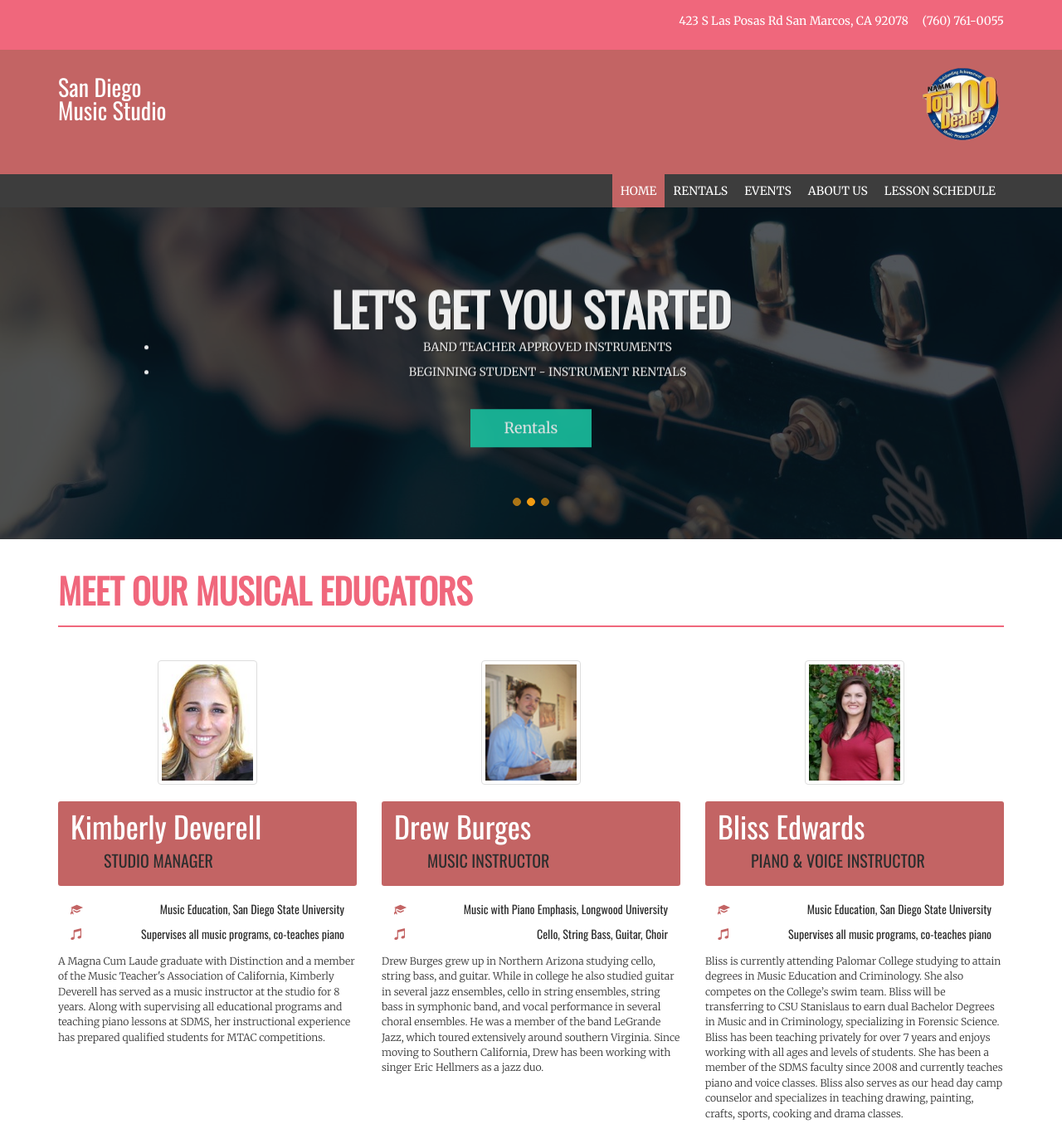
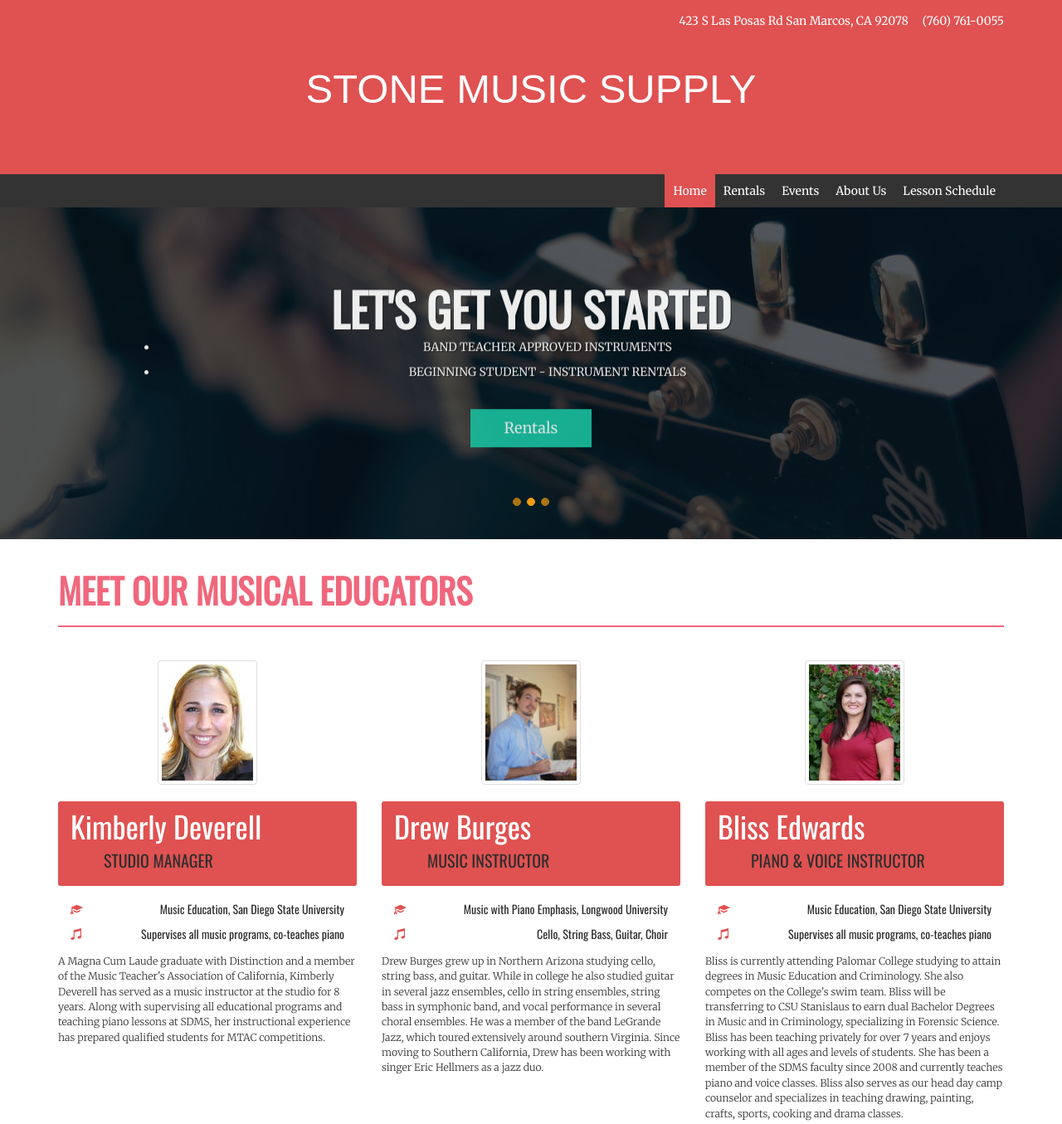
Before and after one commit to andieromero/SDMSDesign, a plain HTML site: page index.html in a window 1280 px wide. Shown: the top 1355 px of the page at 83% size. Drawn offline with nearby package versions, Linux system fonts and the light colour scheme; a web font is replaced by a local one.

Commit message:
testing fonts for header

```diff
--- a/css/main.css
+++ b/css/main.css
@@ -51,6 +51,7 @@ button.navbar-toggle {
 
 .topnav {
 	font-size: 1em;
+  margin-bottom:  0px;
 }
 
 @media screen and (max-width: 767px) {
@@ -83,7 +84,7 @@ img.top100 {
 	width: 900px;
 	border-radius: 0;
 	margin-top: 0px;
-	background-color: #3D3D3D;
+	background-color: #333333;
 	}
 
 	.mega-menu li {
@@ -129,7 +130,7 @@ img.top100 {
 		float: left;
 		font-size: 0.94rem;
 		padding: 3px 0px;
-		color: #C36464 ;
+		color: #E05151 ;
 		}
 
 		.mega-menu li.mega-menu-column {
@@ -379,11 +380,11 @@ img.edu {
 }
 
 .edu-blurb .glyphicon {
-  color: #C36464;
+  color: #E05151;
 }
 
 .edu-headline {
-  background-color: #C36464;
+  background-color: #E05151;
   color: #fff;
   padding: 10px 15px;
   margin-bottom: 20px;
@@ -749,7 +750,7 @@ ol.breadcrumb a {
 }
 
 ol.breadcrumb a:hover {
-  color: #C36464;
+  color: #E05151;
 }
 
 ol.terms-list {
--- a/css/style.css
+++ b/css/style.css
@@ -20,6 +20,7 @@
  ============================================================ */
 
 @import url(http://fonts.googleapis.com/css?family=Roboto);
+@import url(http://fonts.googleapis.com/css?family=Tinos|Hammersmith+One|Montserrat|Poiret+One|Montserrat+Subrayada);
  /* FREE GOOGLE FONT */
 
 body {
@@ -79,7 +80,7 @@ background-color:#F0677C;
    HEADER SECTION STYLES
  ============================================================ */
 header {
-    background-color: #F0677C;
+    background-color: #E05151;
     color: #fff;
     padding: 10px;
     text-align: right;
@@ -98,6 +99,35 @@ header {
 .navbar-brand {
     width: 250px;
     padding-top: 30px;
+}
+
+.title-2 {
+    color: #fff;
+    font-family:  'Montserrat Subrayada', sans-serif;
+    text-transform: uppercase;
+    font-size: 3.5em;
+    text-align: center;
+    position: relative;
+    bottom: 0;
+}
+
+/*.title-2 {
+    font-family: 'Montserrat Subrayada', sans-serif;
+    text-transform: none;
+    letter-spacing: 2px;
+    font-size: .7em !important;
+}*/
+
+@media screen and (min-width: 768px){
+    .navbar > .container .navbar-brand, .navbar > .container-fluid .navbar-brand {
+        display: none;
+    }
+}
+
+@media screen and (max-width: 768px){
+    .title {
+        display: none;
+    }
 }
 
 /* USER SETTINGS DIV */
@@ -129,7 +159,7 @@ header {
 
     .user-settings-wrapper .nav > li > a:hover,.user-settings-wrapper .nav > li > a:focus {
         text-decoration: none;
-        background-color: #C36464!important;
+        background-color: #E05151!important;
     }
 
     .user-settings-wrapper img {
@@ -158,7 +188,7 @@ header {
 /* MENU LINKS SECTION*/
 
 .menu-section {
-    background-color: #3D3D3D;
+    background-color: #333333;
 }
 
 #menu-top {
@@ -171,7 +201,6 @@ header {
     text-decoration: none;
     font-weight: 500;
     padding: 10px 10px 10px 10px;
-    text-transform: uppercase;
     display: inline-block;
     position: relative;
     vertical-align: baseline;
@@ -180,7 +209,7 @@ header {
 }
 
 .menu-top-active {
-    background-color: #C36464;
+    background-color: #E05151;
 }
 
 .menu-section .nav > li > a:hover,.menu-section .nav > li > a:focus {
@@ -192,7 +221,7 @@ header {
 }
 
 .navbar-inverse {
-    background-color: #C36464;
+    background-color: #E05151;
     border-color: transparent;
 }
 
@@ -211,7 +240,7 @@ footer {
     padding: 10px;
     color: #fff;
     font-size: 12px;
-    background-color: #C36464;
+    background-color: #E05151;
 }
 
     footer a, footer a:hover {
--- a/index.html
+++ b/index.html
@@ -44,9 +44,10 @@
                     <span class="icon-bar"></span>
                     <span class="icon-bar"></span>
                 </button>
-                <a class="navbar-brand" href="#">San Diego <br> Music Studio </a>
+                <a class="navbar-brand" href="#">Stone Music Supply</a>
             </div>
-                <img src="img/top100.png" class="top100"/>
+                <h1 class="title-2 ">Stone Music Supply</h1>
+                <!-- <img src="img/top100.png" class="top100 pull-right"/></span> -->
 
         </div>
     </div>
```
